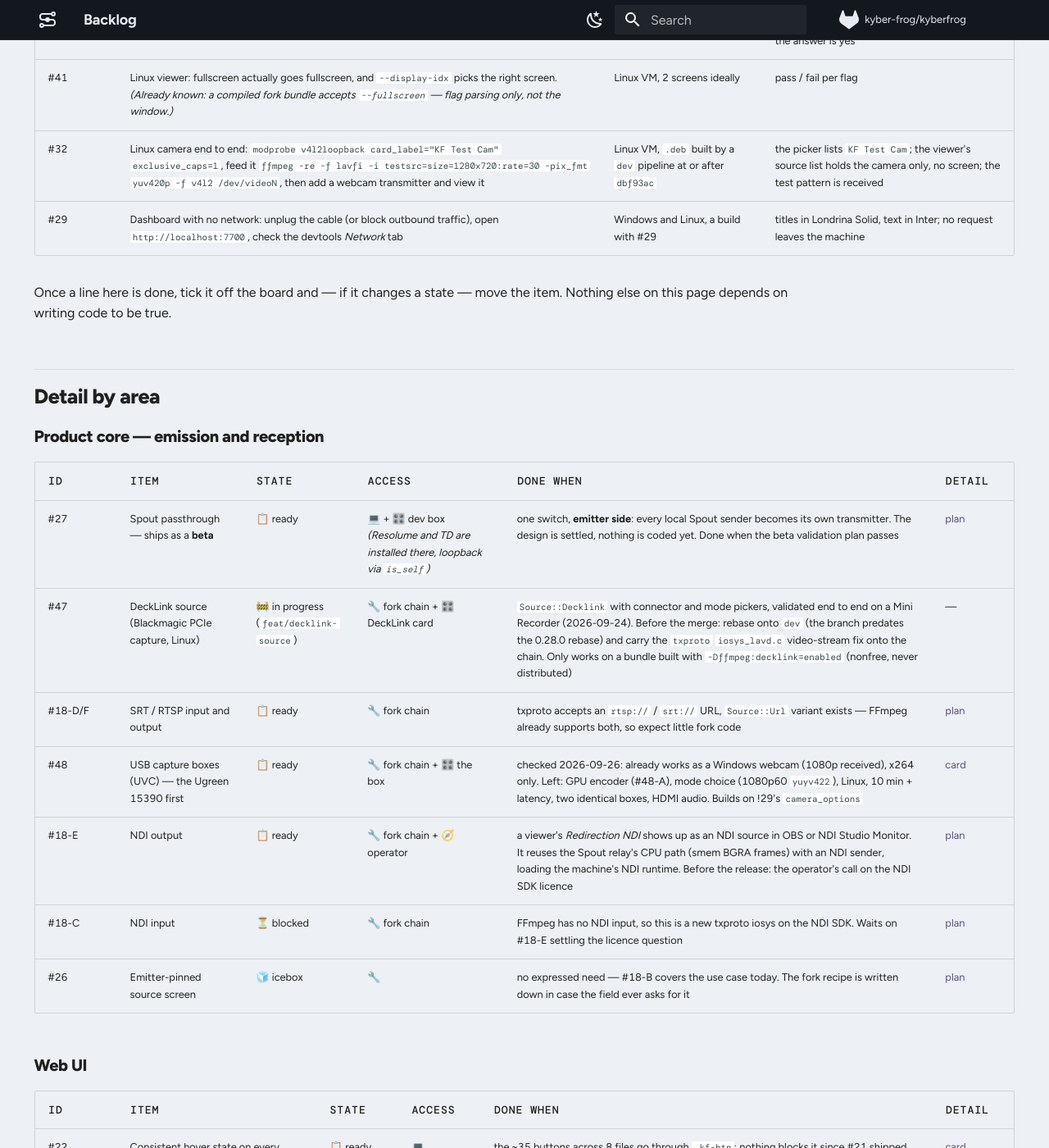
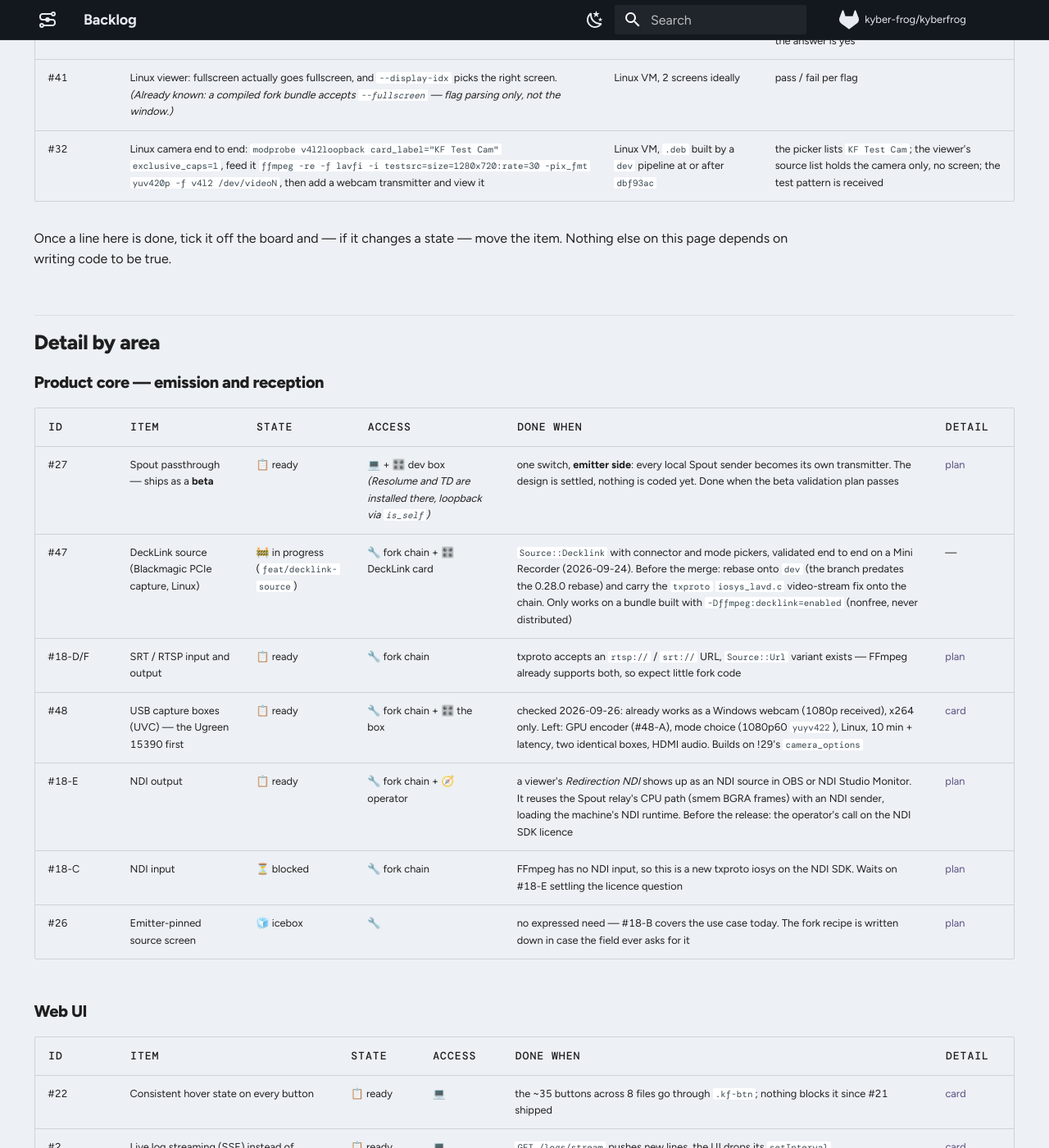
Before and after one commit to CollectiFrog/KyberFrog, an MkDocs documentation site: the page built from docs/dev/backlog.md, in a window 1280 px wide and 1400 px high, scrolled down 3485 px. Shown: the whole window at 82% size. Built offline with MkDocs 1.6.1 and Material for MkDocs 9.7.7, drawn with Linux system fonts in a browser that asks for light colours; comment, search, counter and statistics services are not loaded; some of the changed text lies outside the part shown.

Commit message:
docs(backlog): #29 validé hors réseau, archivé
Le 2026-09-26, réseau coupé : le dashboard garde Londrina Solid et
Inter. #29 quitte le board pour l'archive (unreleased).

Co-Authored-By: Claude Opus 5.5 <noreply@anthropic.com>

```diff
--- a/docs/dev/backlog.md
+++ b/docs/dev/backlog.md
@@ -12,7 +12,7 @@ card links to the doc that gives the context. Shipped work is in the
 <a href="https://gitlab.com/kyber-frog/kyberfrog/-/blob/main/CHANGELOG.md">CHANGELOG</a>.</p>
 
 <div class="kf-stats">
-  <a class="kf-stat" href="#col-run"><b>5</b><span>to run — no code</span></a>
+  <a class="kf-stat" href="#col-run"><b>4</b><span>to run — no code</span></a>
   <a class="kf-stat" href="#col-laptop"><b>7</b><span>ready · laptop</span></a>
   <a class="kf-stat" href="#col-fork"><b>9</b><span>ready · fork &amp; hardware</span></a>
   <a class="kf-stat" href="#col-progress"><b>1</b><span>in progress</span></a>
@@ -21,10 +21,10 @@ card links to the doc that gives the context. Shipped work is in the
 
 <div class="kf-areas">
   <div class="kf-areabar" aria-hidden="true">
-    <i class="kf-core" style="flex-grow:7"></i><i class="kf-ui" style="flex-grow:5"></i><i class="kf-fork" style="flex-grow:9"></i><i class="kf-linux" style="flex-grow:9"></i><i class="kf-proj" style="flex-grow:3"></i>
+    <i class="kf-core" style="flex-grow:7"></i><i class="kf-ui" style="flex-grow:4"></i><i class="kf-fork" style="flex-grow:9"></i><i class="kf-linux" style="flex-grow:9"></i><i class="kf-proj" style="flex-grow:3"></i>
   </div>
   <a class="kf-core" href="#product-core-emission-and-reception">Product core <b>7</b></a>
-  <a class="kf-ui" href="#web-ui">Web UI <b>5</b></a>
+  <a class="kf-ui" href="#web-ui">Web UI <b>4</b></a>
   <a class="kf-fork" href="#fork-chain-and-latency">Fork chain &amp; latency <b>9</b></a>
   <a class="kf-linux" href="#linux">Linux <b>9</b></a>
   <a class="kf-proj" href="#project-wide">Project-wide <b>3</b></a>
@@ -33,7 +33,7 @@ card links to the doc that gives the context. Shipped work is in the
 <div class="kf-board" markdown>
 
 <section class="kf-col" id="col-run" markdown>
-<header class="kf-col-head"><span>🧪 To run</span><b>5</b></header>
+<header class="kf-col-head"><span>🧪 To run</span><b>4</b></header>
 <p class="kf-col-note">Built, never exercised. No code — a machine and ten minutes.</p>
 
 <div class="kf-card kf-fork" markdown>
@@ -55,12 +55,6 @@ card links to the doc that gives the context. Shipped work is in the
 <p class="kf-card-title">Linux viewer flags</p>
 <p class="kf-card-what">Fullscreen really goes fullscreen; <code>--display-idx</code> picks the right screen.</p>
 <p class="kf-card-links" markdown="span">[Linux status](todo-linux.md)</p>
-</div>
-
-<div class="kf-card kf-ui" id="item-29" markdown>
-<p class="kf-card-head"><span>#29</span><span>🎛️ no network</span></p>
-<p class="kf-card-title">Self-hosted web fonts</p>
-<p class="kf-card-what">Inter and Londrina Solid now ship inside <code>ui/dist</code> (<code>@fontsource</code>). Left: open the dashboard with the cable unplugged, on Windows and Linux.</p>
 </div>
 
 <div class="kf-card kf-linux" markdown>
@@ -476,7 +470,6 @@ honest status elsewhere on the board.
 | #33-check | Is VAAPI available and usable on the Linux box (Intel/AMD amd64)? | Linux machine | `vainfo` output — the fix is only worth writing if the answer is yes |
 | #41 | Linux viewer: fullscreen actually goes fullscreen, and `--display-idx` picks the right screen. *(Already known: a compiled fork bundle accepts `--fullscreen` — flag parsing only, not the window.)* | Linux VM, 2 screens ideally | pass / fail per flag |
 | #32 | Linux camera end to end: `modprobe v4l2loopback card_label="KF Test Cam" exclusive_caps=1`, feed it `ffmpeg -re -f lavfi -i testsrc=size=1280x720:rate=30 -pix_fmt yuv420p -f v4l2 /dev/videoN`, then add a webcam transmitter and view it | Linux VM, `.deb` built by a `dev` pipeline at or after `dbf93ac` | the picker lists `KF Test Cam`; the viewer's source list holds the camera only, no screen; the test pattern is received |
-| #29 | Dashboard with no network: unplug the cable (or block outbound traffic), open `http://localhost:7700`, check the devtools *Network* tab | Windows and Linux, a build with #29 | titles in Londrina Solid, text in Inter; no request leaves the machine |
 
 Once a line here is done, tick it off the board and — if it changes a state —
 move the item. Nothing else on this page depends on writing code to be true.
@@ -500,7 +493,6 @@ move the item. Nothing else on this page depends on writing code to be true.
 | ID | Item | State | Access | Done when | Detail |
 |---|---|---|---|---|---|
 | #22 | Consistent hover state on every button | 📋 ready | 💻 | the ~35 buttons across 8 files go through `.kf-btn`; nothing blocks it since #21 shipped | [card](#item-22) |
-| #29 | Self-host the web fonts | 🧪 to run | 💻 | done in code (`@fontsource`, no call to `fonts.googleapis.com` left in `ui/dist`) — see the validation queue | [card](#item-29) |
 | #2 | Live log streaming (SSE) instead of polling | 📋 ready | 💻 | `GET /logs/stream` pushes new lines, the UI drops its `setInterval` | [card](#item-2) |
 | #3 | Credentials in the UI | 📋 ready | 💻 | optional per-viewer / per-transmitter fields override the transparent default | [card](#item-3) |
 | #23 | Drawers → modals | 🧭 decision | 🧭 operator | **do not write code before the call is made** | — |
```
Also changed, not shown: docs/dev/backlog-archive.md (+1 -0 lines).
